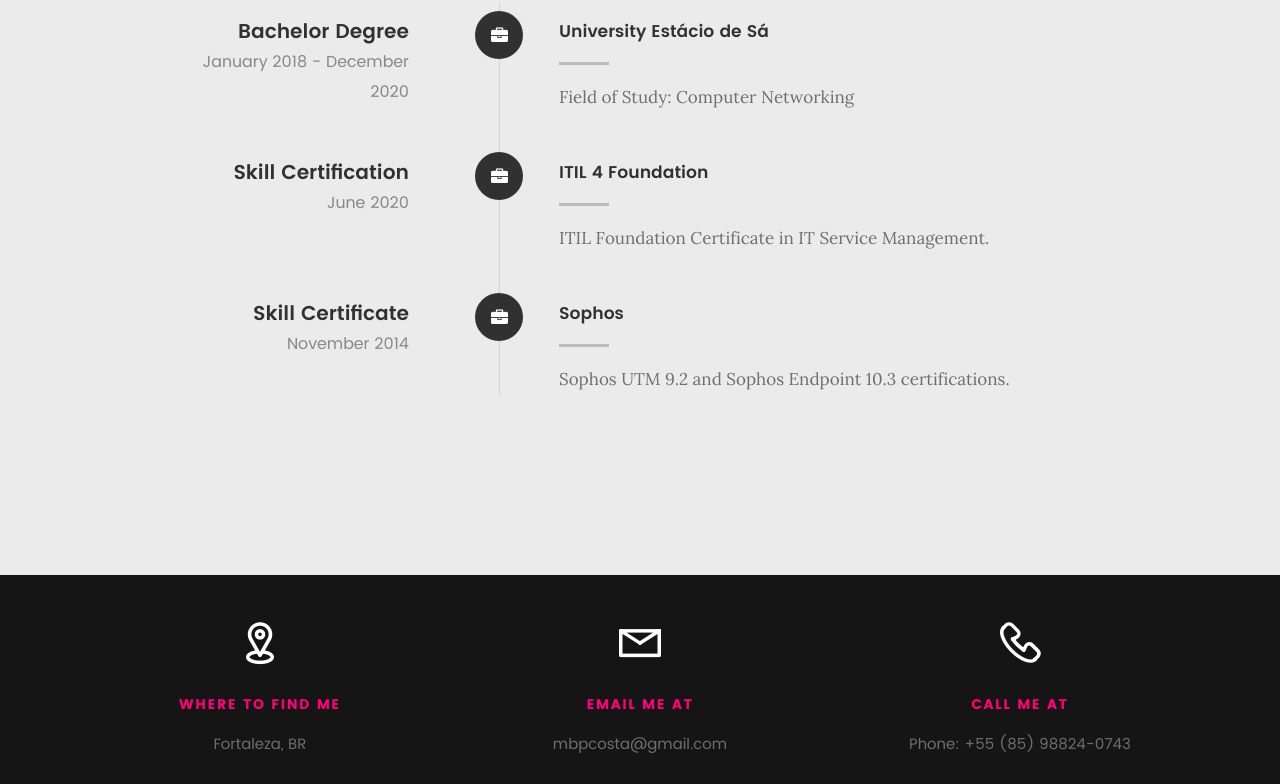
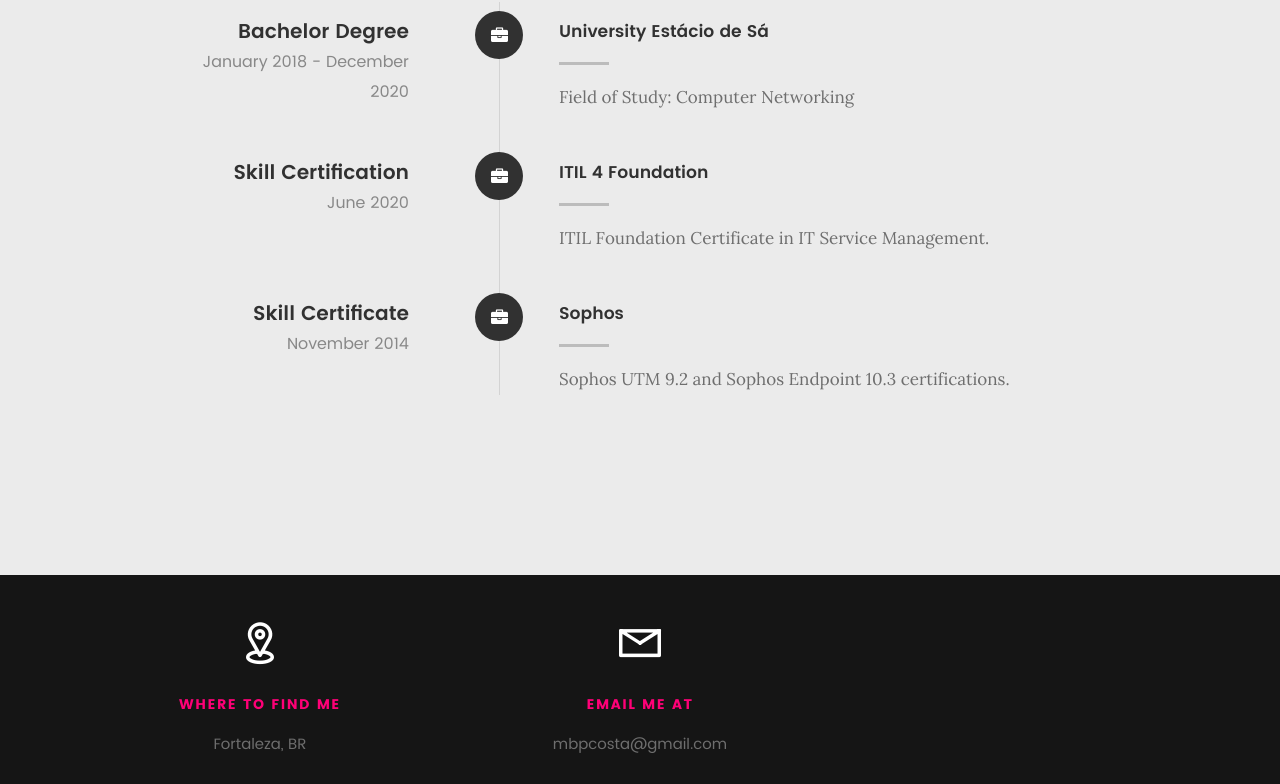
Before and after one commit to celo0/marcelocosta.io, a plain HTML site: page index.html in a window 1280 px wide. Shown: the part 3090-3874 px from the top of the page. Drawn offline with Linux system fonts and the light colour scheme; files whose address does not match are found by name.

Commit message:
tira telefone

```diff
--- a/index.html
+++ b/index.html
@@ -445,7 +445,7 @@
 
    		</div>
 
-   		<div class="col-four tab-full">
+   		<!--<div class="col-four tab-full">
 
    			<div class="icon">
    				<i class="icon-phone"></i>
@@ -453,9 +453,9 @@
 
    			<h5>Call Me At</h5>
 
-   			<p>Phone: +55 (85) 98824-0743</p>
+   			<p>Phone: xxx</p>
 
-   		</div>
+   		</div>-->
 
    	</div> <!-- /contact-info -->
 
```
